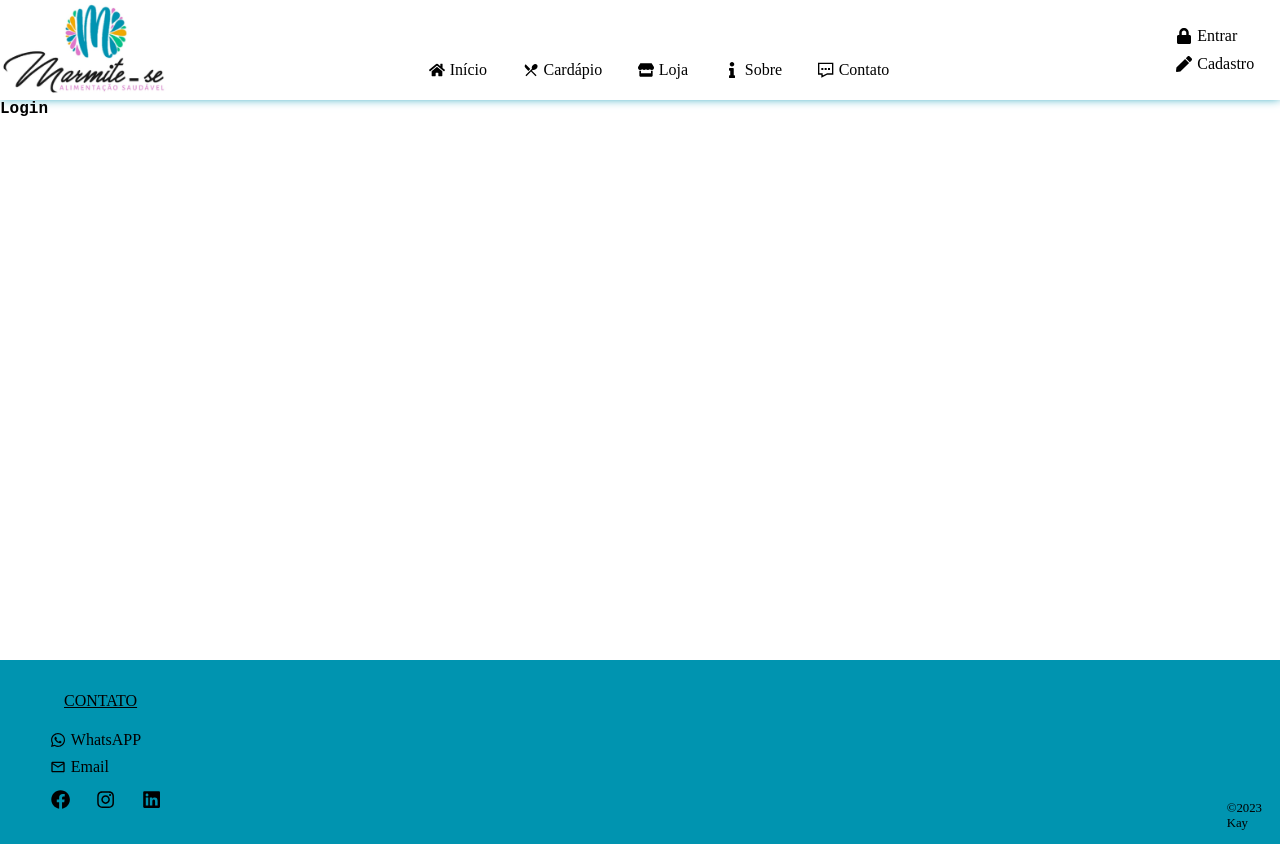
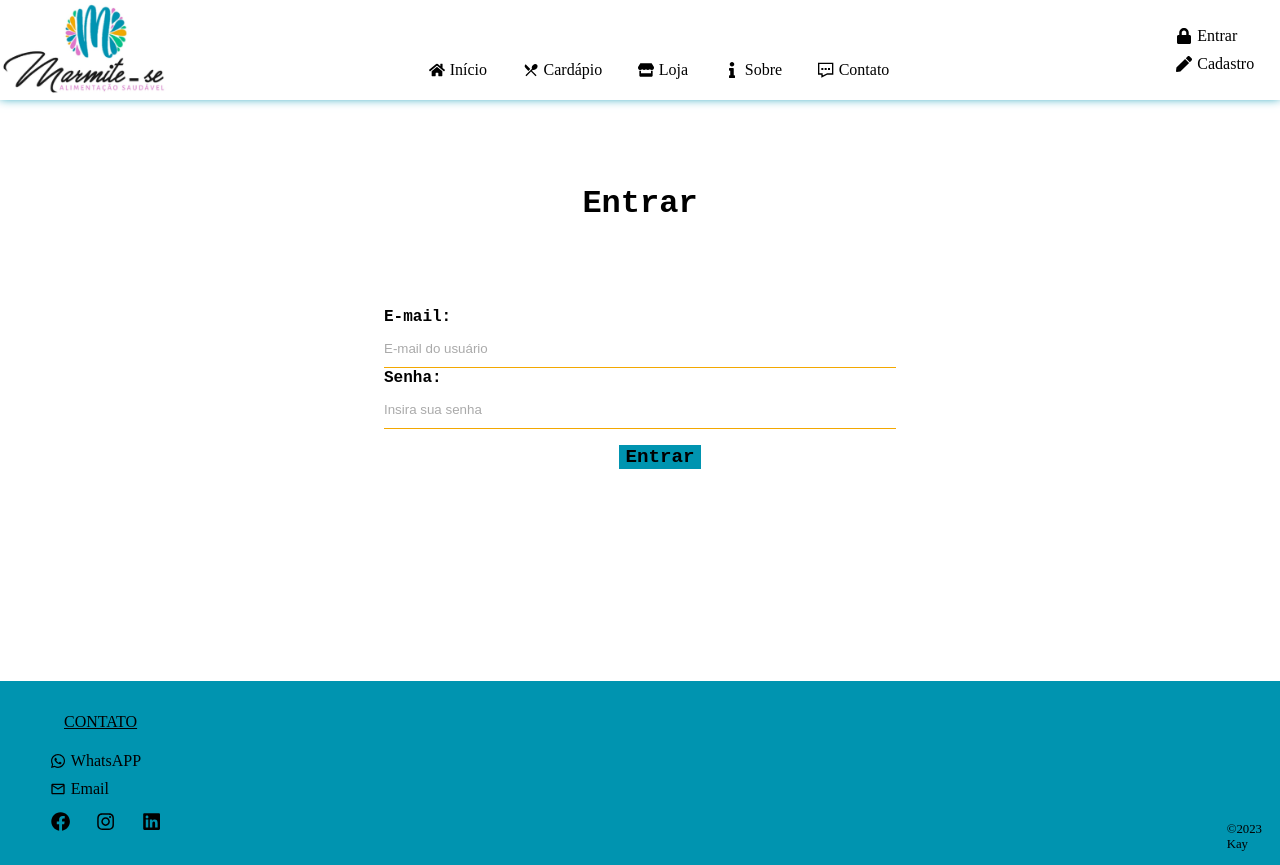
Before and after one commit to NataliaAraujo2/marmitese, a React (Create React App) app: page /login in a window 1280 px wide. Before the commit the page ends 844 px from the top, so only its background shows below. Built offline with nearby package versions, Linux system fonts and the light colour scheme; no server answers.

Commit message:
Cria paginas de user

```diff
--- a/src/App.js
+++ b/src/App.js
@@ -1,7 +1,7 @@
 //CSS
 import "./App.css";
 //Routes
-import { BrowserRouter, Routes, Route, Navigate } from "react-router-dom";
+import { BrowserRouter, Routes, Route } from "react-router-dom";
 //pages
 import Home from "./pages/Home/Home";
 import About from "./pages/About/About";
@@ -12,19 +12,39 @@ import Login from "./pages/Login/Login";
 import Register from "./pages/Register/Register";
 //swiper
 import { register } from "swiper/element/bundle";
-import 'swiper/css';
-import 'swiper/css/navigation';
-import 'swiper/css/pagination';
-import 'swiper/css/scrollbar';
+import "swiper/css";
+import "swiper/css/navigation";
+import "swiper/css/pagination";
+import "swiper/css/scrollbar";
 import Desserts from "./components/Services/Service/Desserts";
 import Coffee from "./components/Services/Service/Coffee";
 import Broths from "./components/Services/Service/Broths";
-
+import { AuthProvider } from "./components/context/AuthContext";
+import { useEffect, useState } from "react";
+import { useAuthentication } from "./hooks/useAuthentication";
+import { onAuthStateChanged } from "firebase/auth";
+import Orders from "./pages/Shopping/Orders";
+import UserData from "./pages/User/UserData";
 
 register();
 function App() {
+  const [user, setUser] = useState(undefined);
+  const { auth } = useAuthentication();
+
+  const loadingUser = user === undefined;
+
+  useEffect(() => {
+    onAuthStateChanged(auth, (user) => {
+      setUser(user);
+    });
+  }, [auth]);
+
+  if (loadingUser) {
+    return <p>Carregando...</p>;
+  }
   return (
     <div className="App">
+      <AuthProvider value={{user}}>
         <BrowserRouter>
           <Navbar />
           <div className="container">
@@ -37,10 +57,13 @@ function App() {
               <Route path="/desserts" element={<Desserts />} />
               <Route path="/coffee" element={<Coffee />} />
               <Route path="/broths" element={<Broths />} />
+              <Route path="/my-orders" element={<Orders />} />
+              <Route path="/my-data" element={<UserData />} />
             </Routes>
           </div>
           <Footer />
         </BrowserRouter>
+      </AuthProvider>
     </div>
   );
 }
--- a/src/components/Navbar/Navbar.js
+++ b/src/components/Navbar/Navbar.js
@@ -8,13 +8,30 @@ import logo from "../../images/logo.png";
 import Button from "../Button/Button";
 import MenuMobile from "../MenuMobile/MenuMobile";
 //Icons
-import { FaBars, FaHome, FaInfo, FaLock, FaPen, FaStore } from "react-icons/fa";
+import {
+  FaBars,
+  FaHome,
+  FaInfo,
+  FaLock,
+  FaPen,
+  FaShoppingBag,
+  FaStore,
+  FaUnlock,
+  FaUserCog,
+} from "react-icons/fa";
 import { GrContact } from "react-icons/gr";
 import { MdRestaurantMenu } from "react-icons/md";
+//hook
+import { useAuthentication } from "../../hooks/useAuthentication";
+//context
+import { useAuthValue } from "../context/AuthContext";
 
 const Navbar = () => {
   const [menuIsVisible, setMenuIsVisible] = useState(false);
   const showMenuMobile = () => setMenuIsVisible(!menuIsVisible);
+
+  const { user } = useAuthValue();
+  const { logout } = useAuthentication();
 
   return (
     <>
@@ -43,10 +60,21 @@ const Navbar = () => {
           <li>
             <Button Icon={FaInfo} way="/about" Text="Sobre" />
           </li>
+          {user && (
+            <>
+              <li>
+                <Button Icon={FaShoppingBag} way="/my-orders" Text="Meus Pedidos" />
+              </li>
+              <li>
+                <Button Icon={FaUserCog} way="/my-data" Text="Meus Dados" />
+              </li>
+            </>
+          )}
           <li>
             <Button Icon={GrContact} way="/contact" Text="Contato" />
           </li>
         </ul>
+        {!user && (
           <ul className={styles.user}>
             <li>
               <Button Icon={FaLock} way="/login" Text="Entrar" />
@@ -55,6 +83,14 @@ const Navbar = () => {
               <Button Icon={FaPen} way="/register" Text="Cadastro" />
             </li>
           </ul>
+        )}
+        {user && (
+          <ul className={styles.user}>
+            <li>
+              <Button Icon={FaUnlock} action={logout} Text="Sair" />
+            </li>
+          </ul>
+        )}
         <div className={styles.mobile}>
           <ul className={styles.mobile_user}>
             <li>
--- /dev/null
+++ b/src/components/context/AuthContext.js
@@ -0,0 +1,11 @@
+import {useContext, createContext } from "react";
+
+const AuthContext = createContext()
+
+export function AuthProvider({children, value}) {
+    return <AuthContext.Provider value={value}>{children}</AuthContext.Provider>
+}
+
+export function useAuthValue() {
+    return useContext(AuthContext);
+}
--- a/src/pages/Login/Login.js
+++ b/src/pages/Login/Login.js
@@ -1,10 +1,91 @@
-import React from 'react'
-import styles from './Login.module.css'
+import { useAuthentication } from "../../hooks/useAuthentication";
+import { useState, useEffect } from "react";
+
+import styles from "./Login.module.css";
+
 
 const Login = () => {
+  const [email, setEmail] = useState("");
+  const [password, setPassword] = useState("");
+  const [error, setError] = useState("");
+
+  const { login, error: authError, loading } = useAuthentication();
+
+  const handleSubmit = async (e) => {
+    e.preventDefault();
+    setEmail("")
+    setPassword("")
+    setError("");
+
+    const user = {
+      email,
+      password,
+    };
+
+    const res = await login(user);
+    console.log(res);
+  };
+
+  useEffect(() => {
+    if (authError) {
+      setError(authError);
+    }
+  }, [authError]);
   return (
-    <div>Login</div>
-  )
-}
+    <div className={styles.login}>
+      <h1>Entrar</h1>
 
-export default Login
+      <form onSubmit={handleSubmit}>
+        <label>
+          <span>E-mail:</span>
+          <input
+            type="email"
+            name="email"
+            required
+            placeholder="E-mail do usuário"
+            value={email}
+            onChange={(e) => setEmail(e.target.value)}
+          />
+        </label>
+        <label>
+          <span>Senha:</span>
+          <input
+            type="password"
+            name="password"
+            required
+            placeholder="Insira sua senha"
+            value={password}
+            onChange={(e) => setPassword(e.target.value)}
+            autoComplete="off"
+          />
+        </label>
+
+        {!loading && (
+              <div className={styles.button}>
+                <ul>
+                  <li>
+                    <button>
+                      Entrar
+                    </button>
+                  </li>
+                </ul>
+              </div>
+            )}
+            {loading && (
+              <div className={styles.button}>
+                <ul>
+                  <li>
+                    <button disabled>
+                      Aguarde...
+                    </button>
+                  </li>
+                </ul>
+              </div>
+            )}
+        {error && <p className="error">{error}</p>}
+      </form>
+    </div>
+  );
+};
+
+export default Login;
--- a/src/pages/Login/Login.module.css
+++ b/src/pages/Login/Login.module.css
@@ -0,0 +1,16 @@
+.login {
+    text-align: center;
+  }
+ .login h1 {
+    padding: 2em;
+ }
+
+
+ button {
+    border: none;
+    background-color: var(--blue);
+  }
+
+  .button ul {
+   list-style: none;
+  }
--- /dev/null
+++ b/src/pages/Shopping/Orders.js
@@ -0,0 +1,9 @@
+import React from 'react'
+
+const Orders = () => {
+  return (
+    <div>Meus Pedidos</div>
+  )
+}
+
+export default Orders
--- /dev/null
+++ b/src/pages/User/UserData.js
@@ -0,0 +1,9 @@
+import React from 'react'
+
+const UserData = () => {
+  return (
+    <div>UserData</div>
+  )
+}
+
+export default UserData
```
Lines whose indentation alone changed are shown as unchanged.
